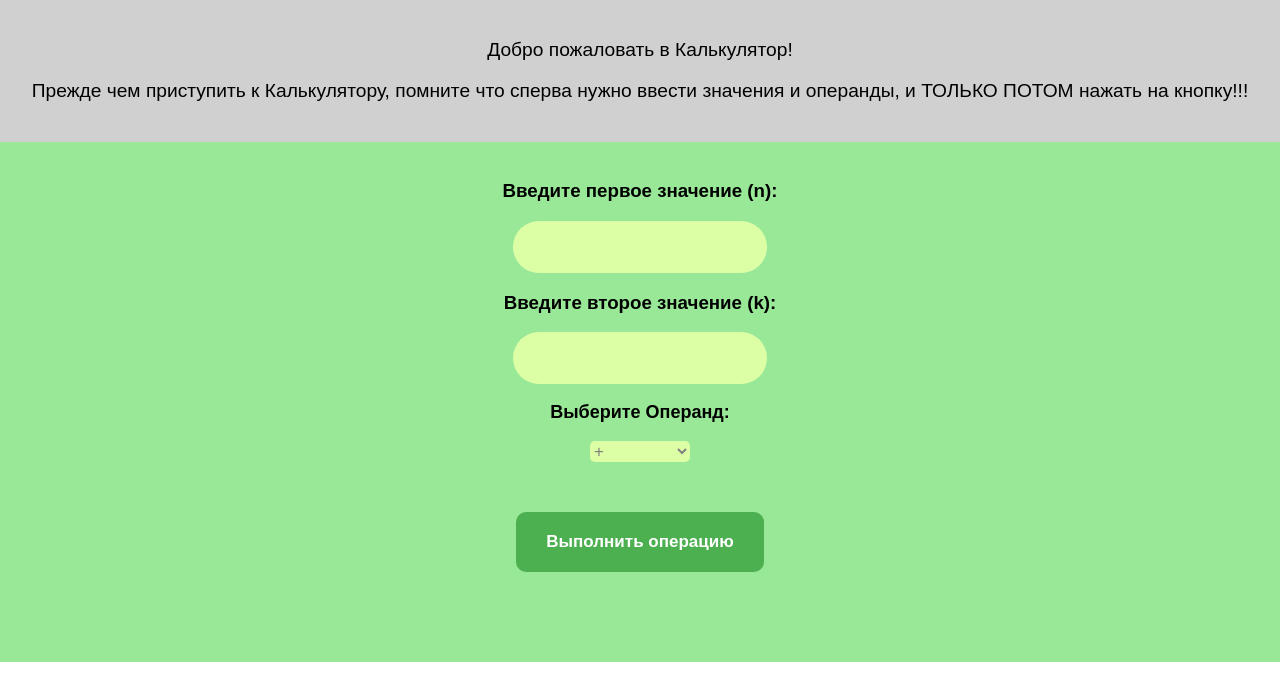
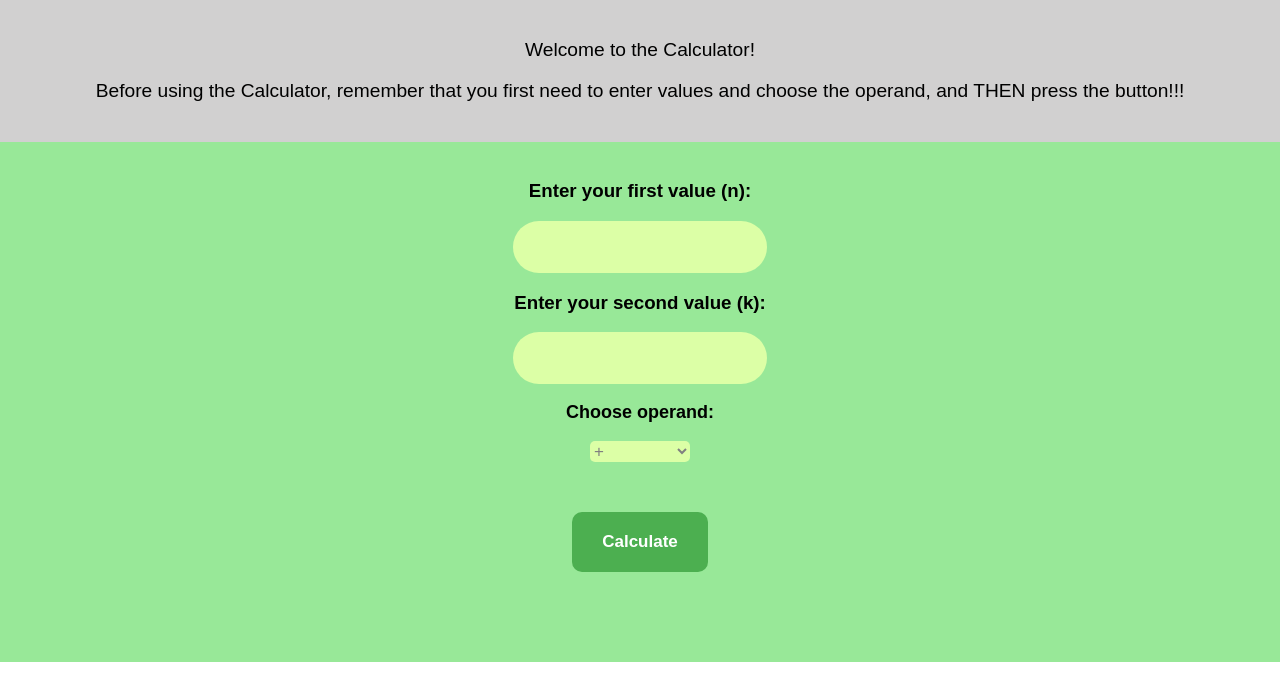
Before and after one commit to Mirtosiandr/Mirtosiandr.github.io, a plain HTML site: page index.html in a window 1280 px wide. Drawn offline with Linux system fonts and the light colour scheme.

Commit message:
Translate calculator interface to English
Updated the text and structure of the calculator interface from Russian to English.

```diff
--- a/index.html
+++ b/index.html
@@ -3,21 +3,21 @@
 <head>
     <meta charset="UTF-8">
     <meta name="viewport" content="width=device-width, initial-scale=1.0">
-    <title>Калькулятор Онлайн</title>
+    <title>Calculator online</title>
     <script src="./main.js"></script>
     <link rel="stylesheet" href="./style.css">
 </head>
 <body>
     <header>
-        <p>Добро пожаловать в Калькулятор!</p>
-        <p>Прежде чем приступить к Калькулятору, помните что сперва нужно ввести значения и операнды, и ТОЛЬКО ПОТОМ нажать на кнопку!!!</p>
+        <p>Welcome to the Calculator!</p>
+        <p>Before using the Calculator, remember that you first need to enter values and choose the operand, and THEN press the button!!!</p>
     </header>
     <div class="main">
-        <h3 class="inputFirst">Введите первое значение (n): </h3>
+        <h3 class="inputFirst">Enter your first value (n): </h3>
         <input class="inputField" type="number" id="firstInput">
-        <h3 class="inputSecond">Введите второе значение (k):</h3>
+        <h3 class="inputSecond">Enter your second value (k):</h3>
        <input class="inputField" type="number" id="secondInput">
-        <h3 class="operandSelectionText">Выберите Операнд:</h3>
+        <h3 class="operandSelectionText">Choose operand:</h3>
         <select class="operandSelection" name="operand" id="operand" onclick="toggleInput()">
             <option value="plus">+</option>
             <option value="minus">-</option>
@@ -30,8 +30,9 @@
             <option value="PISN">P</option>
             <option value="AISNPOK">A</option>
         </select>
-        <div class="buttonDiv"><button class="calculateButton" onclick="calculate()">Выполнить операцию</button></div>
+        <div class="buttonDiv"><button class="calculateButton" onclick="calculate()">Calculate</button></div>
         <h4 class="result" id="result"></h4>
     </div>
 </body>
+
 </html>
```
